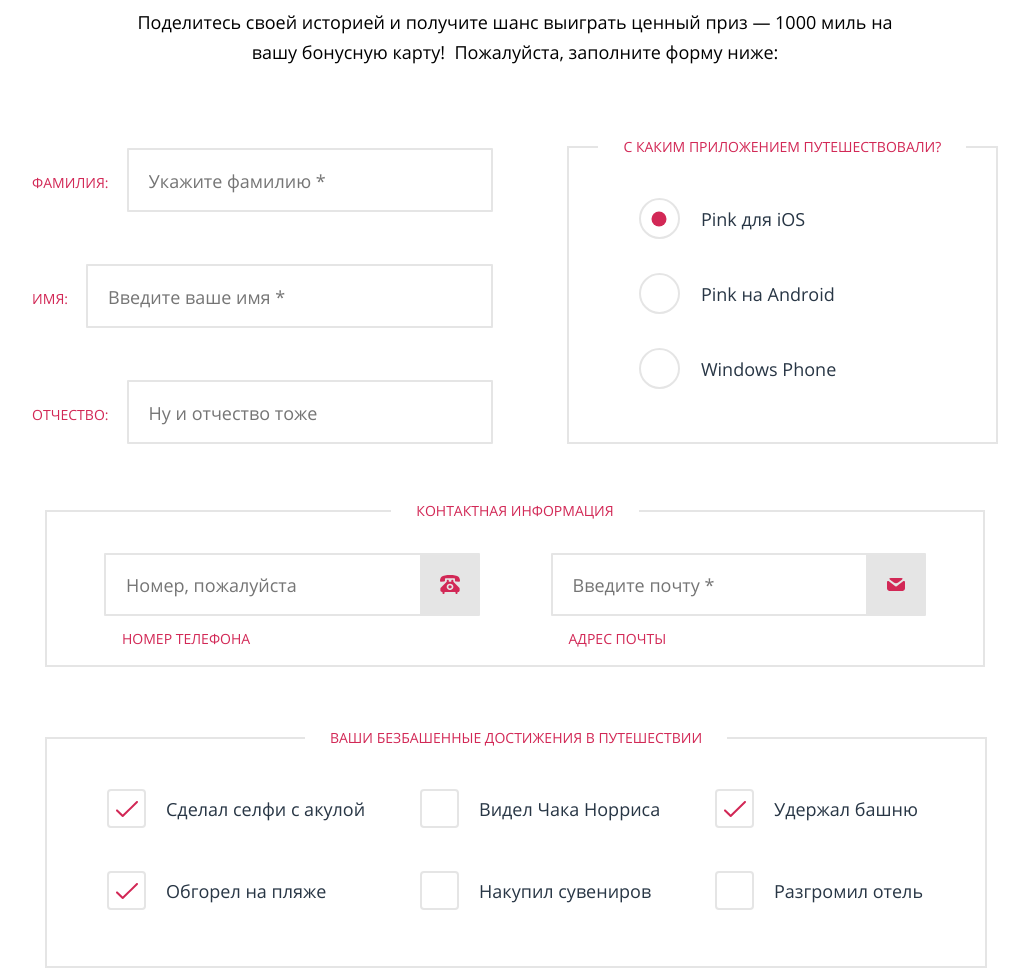
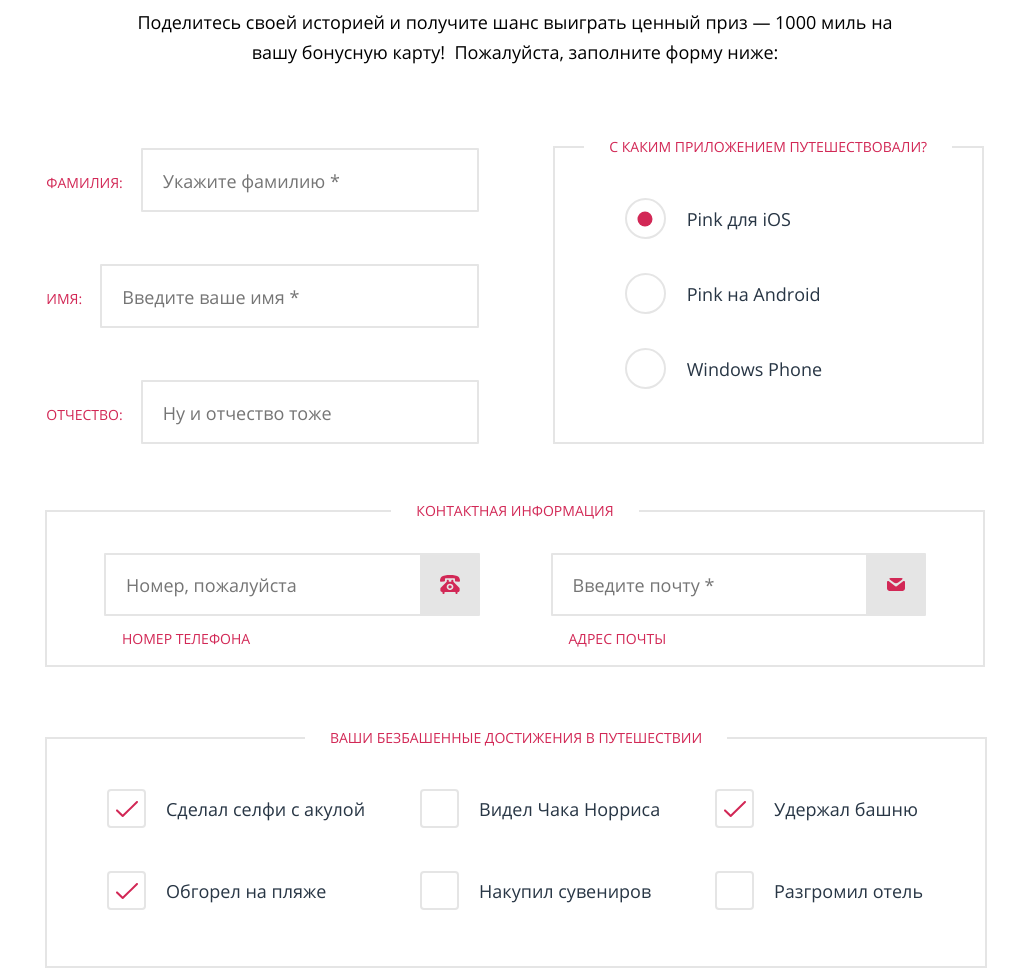
Before and after one commit to MaximRMD/1646999-pink-23, a website: page source/form.html in a window 1280 px wide. Shown: the part 480-1451 px from the top of the page, without its empty margins (125-1154 px from the left). Drawn offline with nearby package versions, Linux system fonts and the light colour scheme; files that its build step writes are made by us from their sources.

Commit message:
правки дерзкие-как пуля резкие

```diff
--- a/source/sass/blocks/form-wrapper.scss
+++ b/source/sass/blocks/form-wrapper.scss
@@ -10,5 +10,8 @@
 
   @include desktop {
     flex-direction: row;
+    max-width: 940px;
+    margin-left: auto;
+    margin-right: auto;
   }
 }
--- a/source/sass/blocks/write-form.scss
+++ b/source/sass/blocks/write-form.scss
@@ -30,7 +30,7 @@
     }
 
     @include desktop {
-      width: 36%;
+      width: 46%;
       padding-top: 16px;
       margin-bottom: 0;
     }
```
Also changed, not shown: source/form.html (+0 -2 lines).
